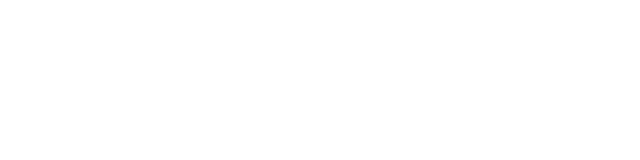
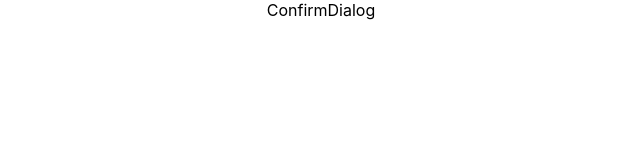
Before and after one commit to VladimirRM/Form-React-ukr-beginner, a React (Create React App) app: page / in a window 1280 px wide. Shown: the top 160 px of the page, without its empty margins (319-959 px from the left). Built offline with nearby package versions, Linux system fonts and the light colour scheme.

Commit message:
add Components

```diff
--- a/src/App.js
+++ b/src/App.js
@@ -1,12 +1,30 @@
 
 import './App.css';
+import ConfirmDialog from './ConfirmDialog';
+import RegisterForm from './RegisterForm';
 
 function App() {
   return (
     <div className="App">
+      <main>
+        <RegisterForm/>
+        <ConfirmDialog/>
+      </main>
+
+
+
 
     </div>
+
   );
+  function RegisterForm (){
+    return (
+    <div>
+
+    </div>
+
+    )
+  }
 }
 
 export default App;
--- /dev/null
+++ b/src/ConfirmDialog.js
@@ -0,0 +1,9 @@
+import React from 'react'
+
+const ConfirmDialog = () => {
+  return (
+    <div>ConfirmDialog</div>
+  )
+}
+
+export default ConfirmDialog
--- /dev/null
+++ b/src/RegisterForm.js
@@ -0,0 +1,9 @@
+import React from 'react'
+
+const RegisterForm = () => {
+  return (
+    <div>RegisterForm</div>
+  )
+}
+
+export default RegisterForm
```
